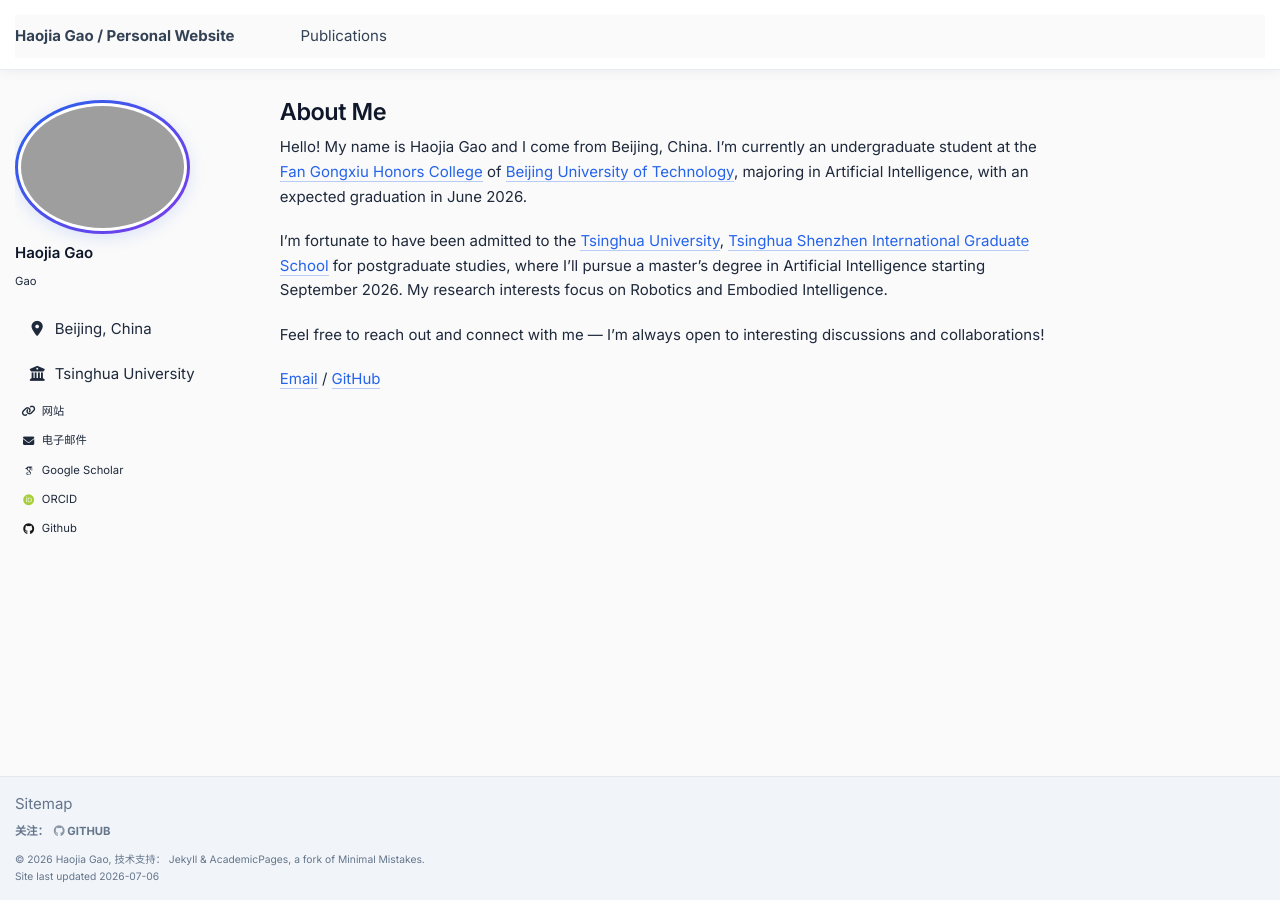
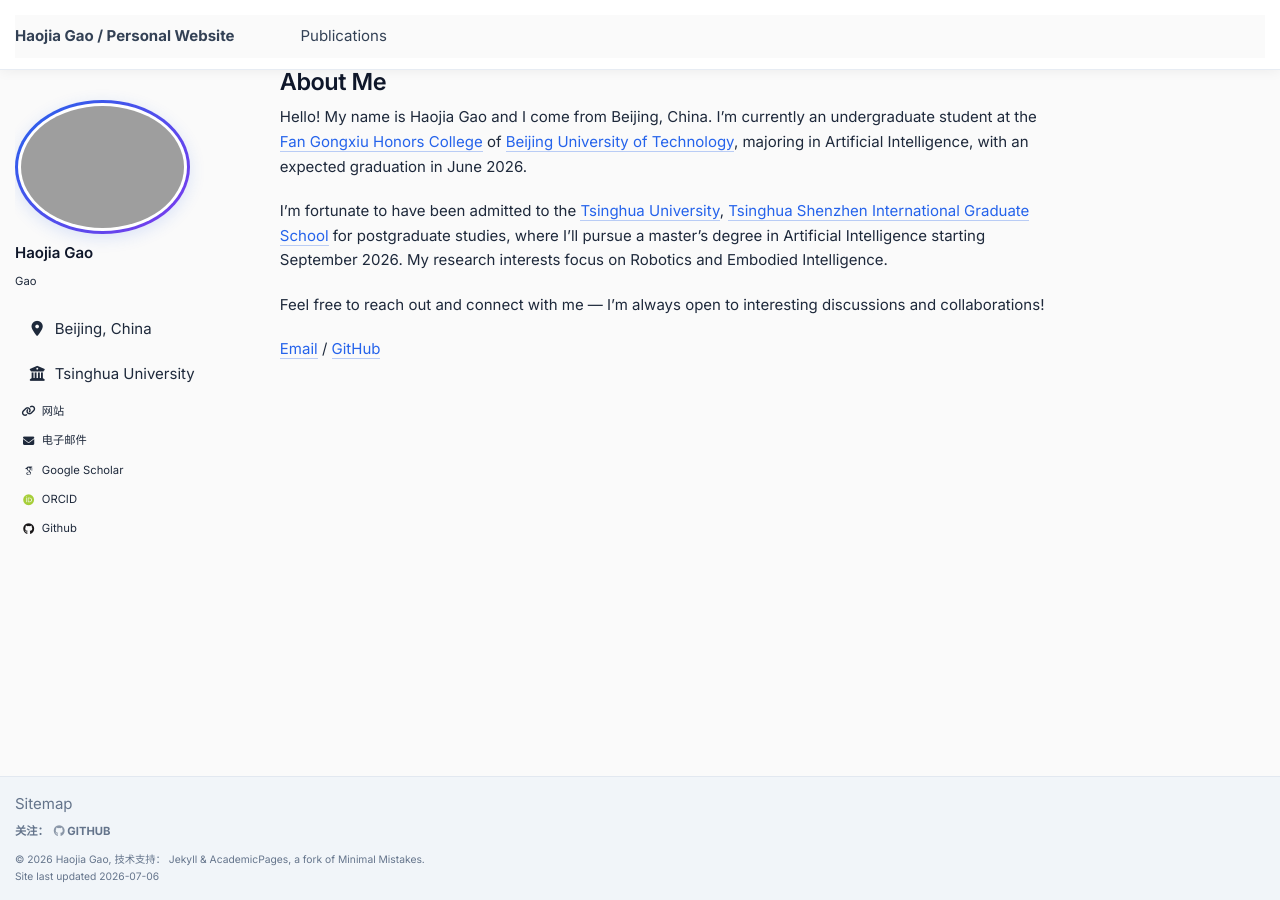
Before and after one commit to gaohaojia/gaohaojia.github.io, a Jekyll site: the page built from _pages/about.md, in a window 1280 px wide. Built offline with Jekyll 4.4.1, drawn with Linux system fonts in a browser that asks for light colours; some web fonts are replaced.

Commit message:
Adjust margin-top in main section for improved layout consistency

```diff
--- a/_sass/_page.scss
+++ b/_sass/_page.scss
@@ -5,7 +5,7 @@
 #main {
   @include container;
   @include clearfix;
-  margin-top: 2em;
+  margin-top: 0;
   padding-left: 1em;
   padding-right: 1em;
   animation: intro 0.3s both;
```
